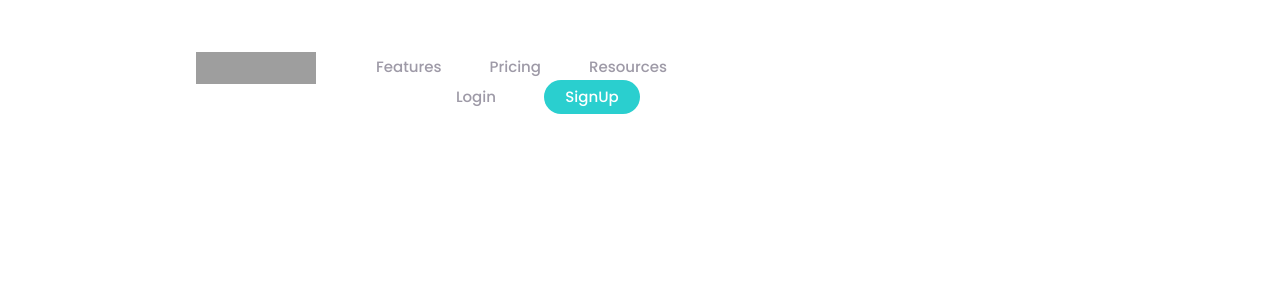
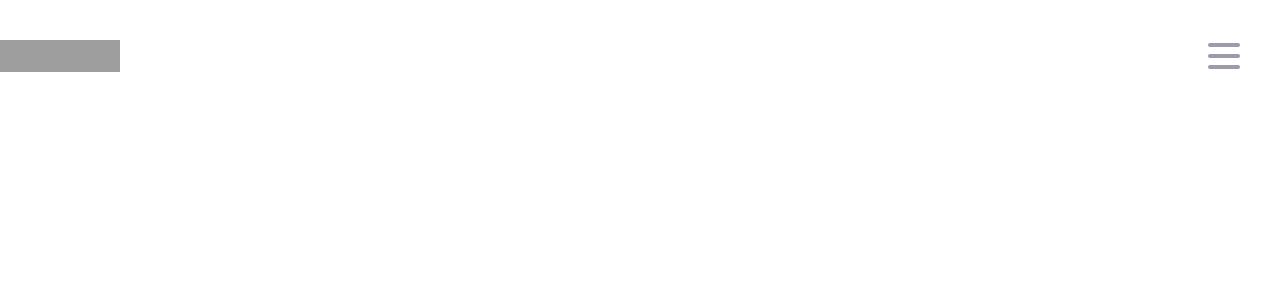
Before and after one commit to Avery-techdev/url-shortener, a Next.js app: page / in a window 1280 px wide. Shown: the top 300 px of the page. Built offline with nearby package versions, Linux system fonts and the light colour scheme; grey boxes are pictures that could not be loaded.

Commit message:
added Navbar desktop styling

```diff
--- a/components/Navbar/Navbar.tsx
+++ b/components/Navbar/Navbar.tsx
@@ -11,9 +11,9 @@
   };
   return (
     <div>
-      <div className="w-full h-12 bg-blue-500 lg:px-40">
-        <ul className="my-10 px-6 w-full text-p">
-          <li className="px-3 inline-block relative lg:top-3">
+      <div className="w-full h-12 bg-blue-500 xl:px-40">
+        <ul className="my-10 w-full text-p">
+          <li className="pr-3 inline-block relative xl:top-3">
             <Image
               src={`${require("../../public/svgs/Shortly.svg")}`}
               width="120px"
@@ -21,12 +21,12 @@
               loader={Loader}
             />
           </li>
-          <li className="px-12 hidden lg:inline-block">Features</li>
-          <li className="pr-12 hidden lg:inline-block">Pricing</li>
-          <li className="pr-12 hidden lg:inline-block">Resources</li>
+          <li className="px-12 hidden xl:inline-block">Features</li>
+          <li className="pr-12 hidden xl:inline-block">Pricing</li>
+          <li className="pr-12 hidden xl:inline-block">Resources</li>
           <ul className="inline-block w-6/12 text-right">
-            <li className="pr-12 hidden lg:inline-block">Login</li>
-            <button className="hidden lg:inline-block bg-cyan py-1 rounded-full w-24 text-white">
+            <li className="pr-12 hidden xl:inline-block">Login</li>
+            <button className="hidden xl:inline-block bg-cyan py-1 rounded-full w-24 text-white">
               SignUp
             </button>
           </ul>
@@ -45,7 +45,7 @@
           ) : null}
         </ul>
         <button
-          className="lg:hidden absolute right-10 top-10"
+          className="xl:hidden absolute right-10 top-10"
           onClick={toggleHamburger}
         >
           <Hamburger isOpen={hamburgerOpen} />
```
